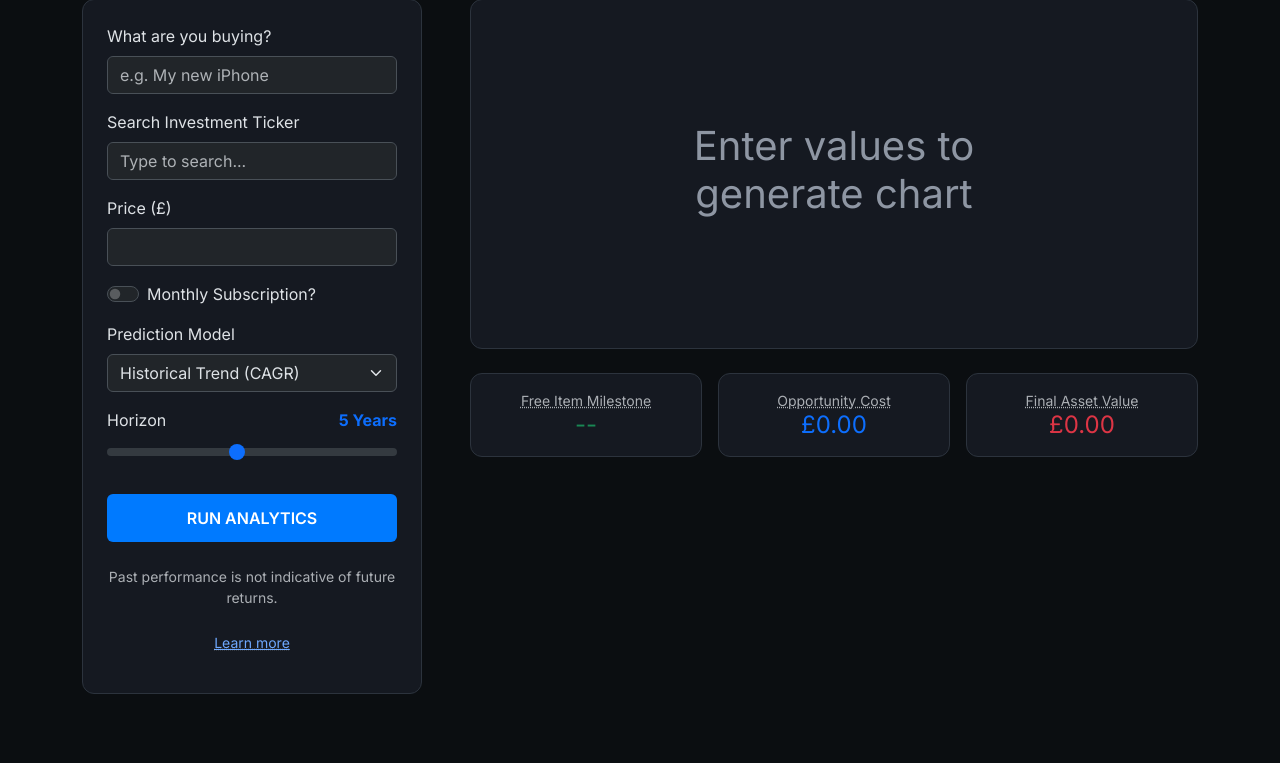
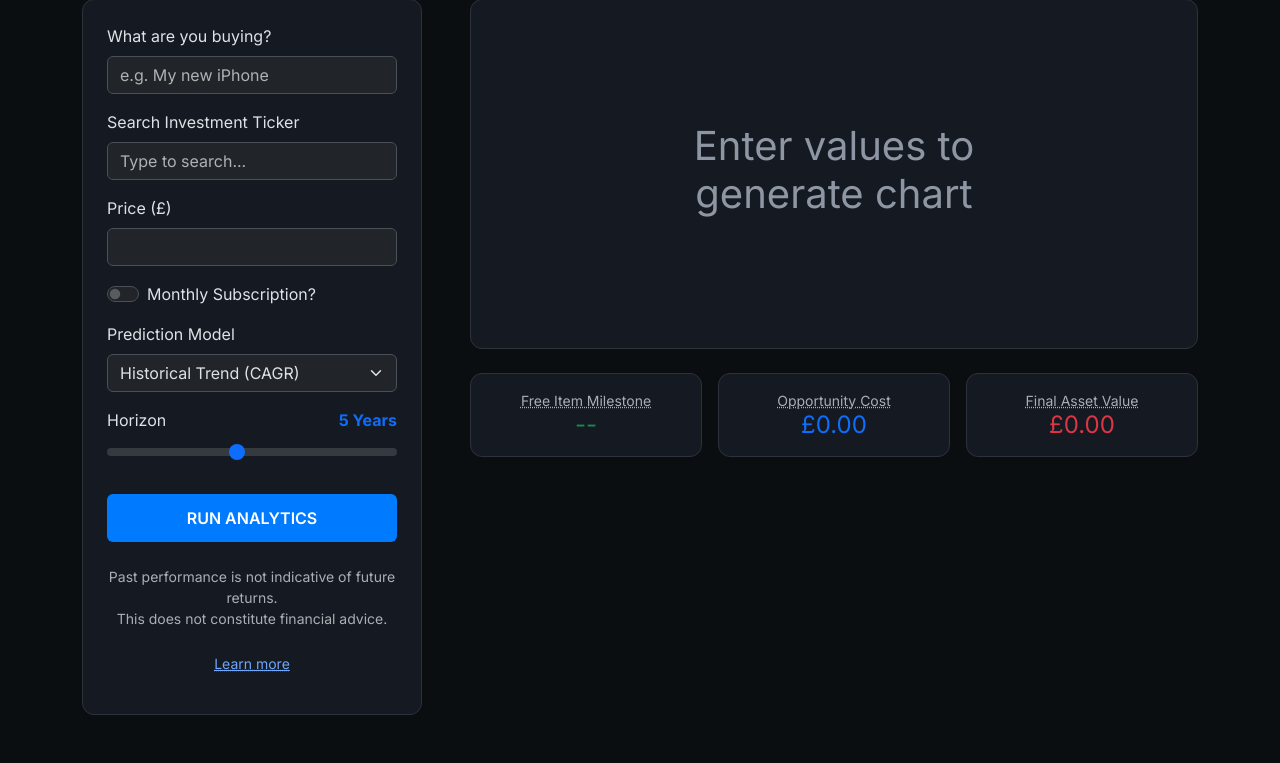
Before and after one commit to therealmog/wfshack2026-oppcostengine, a Flask app: page / in a window 1280 px wide. Shown: the part 143-906 px from the top of the page. Before the commit the page ends 837 px from the top, so only its background shows below. Run offline with Flask 3, Linux system fonts and the light colour scheme.

Commit message:
Update index.html

```diff
--- a/templates/index.html
+++ b/templates/index.html
@@ -96,7 +96,7 @@
                         </div>
                         <button type="submit" class="btn btn-primary w-100">RUN ANALYTICS</button>
                     </form>
-                    <small class="mt-4 text-center text-muted small">Past performance is not indicative of future returns.</small>
+                    <small class="mt-4 text-center text-muted small">Past performance is not indicative of future returns.<br>This does not constitute financial advice.</small>
                     <p class="mt-4 text-center text-muted small" style="text-decoration: underline; text-decoration-style: dotted; padding-top: -1;"><a href="{{url_for('learn')}}">Learn more</a></p>
                 </div>
             </div>
```
